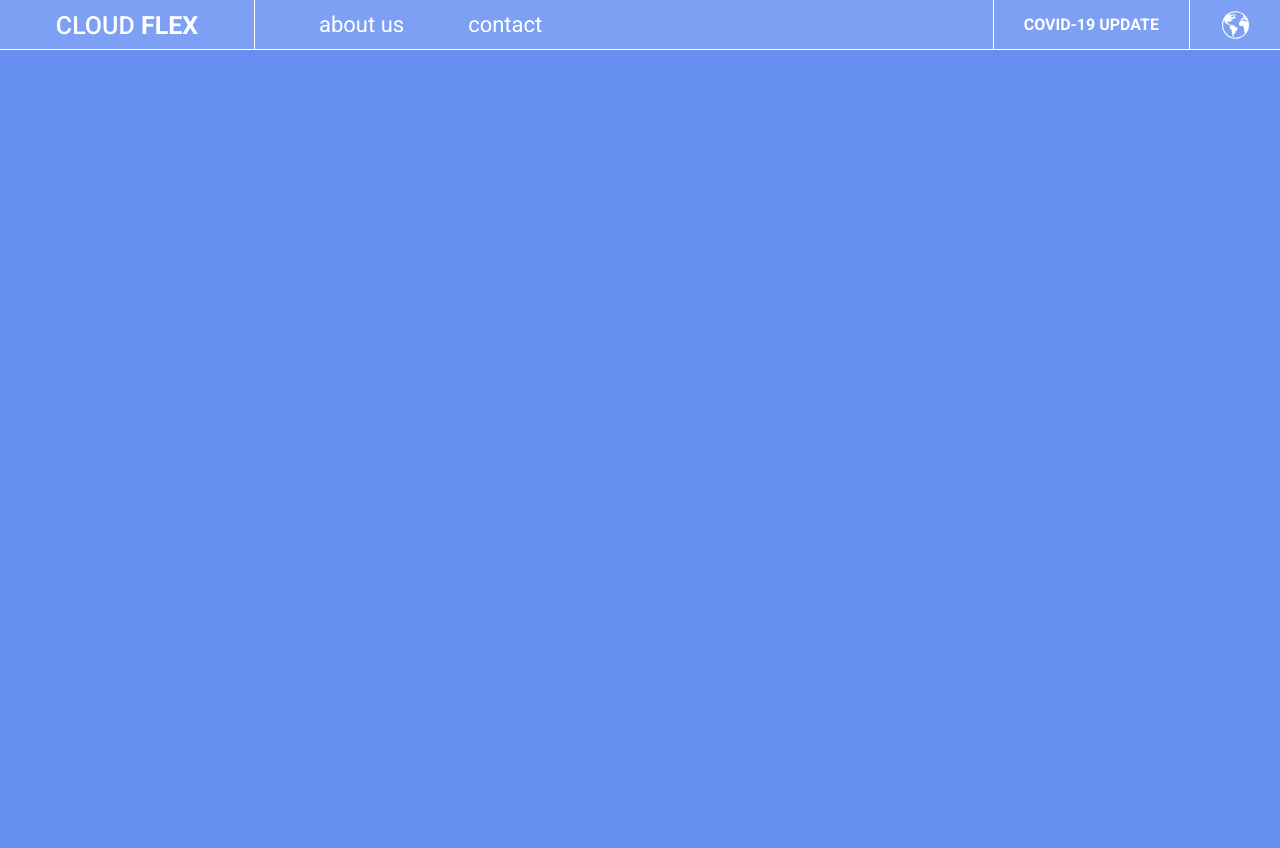
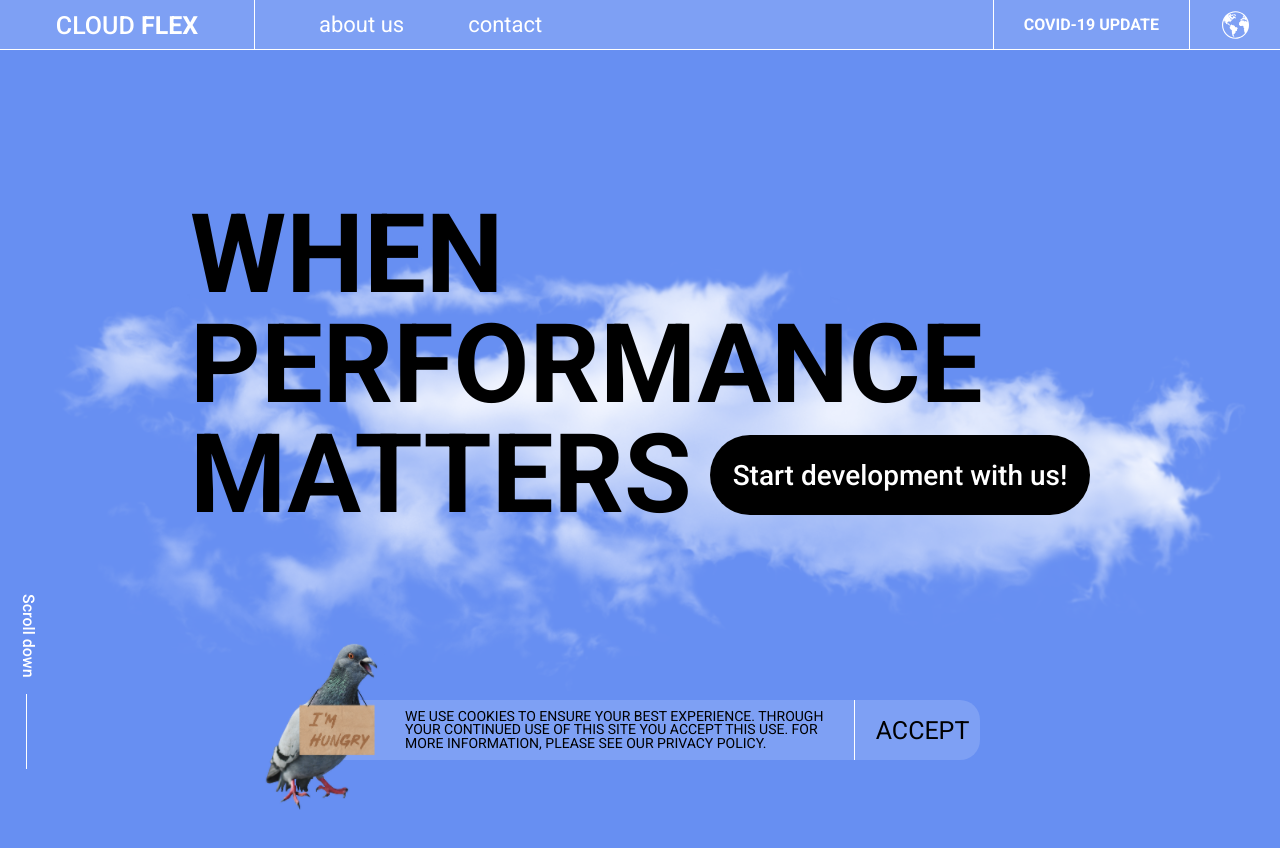
Before and after one commit to MaximZozulya/landing_Cloud_Flex, a website: page index.html in a window 1280 px wide. Before the commit the page ends 800 px from the top, so only its background shows below. Drawn offline with nearby package versions, Linux system fonts and the light colour scheme; files that its build step writes are made by us from their sources.

Commit message:
hero section implementation

```diff
--- a/index.html
+++ b/index.html
@@ -42,5 +42,33 @@
       </div>
     </header>
 
+    <main aria-label="main content">
+      <section class="hero-section" aria-label="hero section">
+        <div class="container">
+          <div class="hero">
+            <div class="hero__content content">
+              <h1 class="content__title">when performance matters</h1>
+              <button class="content__action-btn">Start development with us!</button>
+            </div>
+
+            <div class="hero__notify notify">
+              <img class="notify__img" src="assets/favicon.png" alt="pigeon image">
+              <p class="notify__content">
+                WE USE COOKIES TO ENSURE YOUR BEST EXPERIENCE.
+                THROUGH YOUR CONTINUED USE OF THIS SITE YOU ACCEPT THIS USE.
+                FOR MORE INFORMATION, PLEASE SEE OUR PRIVACY POLICY.
+              </p>
+              <button class="notify__btn">accept</button>
+            </div>
+
+            <div class="hero__scroll scroll">
+              <span class="scroll__content">Scroll down</span>
+            </div>
+
+          </div>
+
+        </div>
+      </section>
+    </main>
   </body>
 </html>
--- /dev/null
+++ b/styles/_hero.scss
@@ -0,0 +1,216 @@
+@use 'variables' as v;
+@use 'mixins' as m;
+@use 'placeholders';
+@use 'sass:color';
+
+
+.hero {
+  position: relative;
+  max-width: 1260px;
+  height: 830px;
+  margin: 0 auto;
+  padding: 150px 0 0 0;
+  background: url('../assets/webp/clouds.webp') center/contain no-repeat;
+
+  &__content {
+    position: relative;
+    width: 900px;
+    margin: 0 auto;
+  }
+
+  @media (max-width: v.$media_md) {
+    padding: 110px 15px 0;
+    background: url('../assets/webp/clouds.webp') 0 25%/contain no-repeat;
+  }
+}
+
+.content {
+  &__title {
+    @include m.font(110px, 700, v.$color-black);
+    text-transform: uppercase;
+    line-height: 1;
+  }
+
+  &__action-btn {
+    width: 380px;
+    height: 80px;
+    background-color: v.$color-black;
+    border-radius: 45px;
+    border: none;
+    cursor: pointer;
+    @include m.font(28px, 500, v.$color-white);
+    @include m.position(absolute, 1, -1, bottom, right, 15px, 0);
+
+    &:hover {
+      background-color: color.adjust(v.$color-black, $alpha: -0.35);
+    }
+
+    &:focus {
+      outline: none;
+    }
+
+    &:focus {
+      outline: 2px solid v.$color-white;
+    }
+  }
+
+  @media (max-width: v.$media_lg) {
+    width: 100%;
+    max-width: 560px;
+    height: 400px;
+
+    &__title {
+      @include m.font(100px, 700, v.$color-black);
+      text-transform: uppercase;
+      line-height: 1;
+    }
+
+    &__action-btn {
+      @include m.position(absolute, 1, -1, bottom, left, 0, 15px);
+    }
+  }
+
+  @media (max-width: v.$media_md) {
+    width: 100%;
+    max-width: 700px;
+
+    &__title {
+      @include m.font(75px, 700, v.$color-black);
+      text-transform: uppercase;
+      line-height: 1;
+    }
+
+    &__action-btn {
+      width: 260px;
+      height: 60px;
+      @include m.font(18px, 400, v.$color-white);
+    }
+  }
+
+  @media (max-width: v.$media_sm) {
+    width: 100%;
+    max-width: 350px;
+    height: 280px;
+
+    &__title {
+      @include m.font(45px, 500, v.$color-black);
+      text-transform: uppercase;
+      line-height: 1;
+    }
+  }
+
+  @media (max-width: v.$media_sm) {
+    width: 700px;
+  }
+}
+
+.notify {
+  position: relative;
+  margin: 170px auto 0;
+  width: 680px;
+  height: 60px;
+  background-color: color.adjust(v.$color-white, $alpha: -0.85);
+  border-radius: 20px;
+  @include m.d-flex(end, center, nowrap, row, 10px);
+
+  &__img {
+    width: 126px;
+    height: 198px;
+    @include m.position(absolute, 1, -1, top, left, -75px, -35px);
+  }
+
+  &__content {
+    width: 450px;
+    height: 100%;
+    text-transform: uppercase;
+    @include m.d-flex(center, center, nowrap);
+    @include m.font(14px, 400, v.$color-black);
+    border-right: 1px solid v.$color-white;
+    line-height: 0.95;
+  }
+
+  &__btn {
+    width: 115px;
+    background: none;
+    border: none;
+    text-transform: uppercase;
+    @include m.font(25px, 400, v.$color-black);
+    @extend %hover-light;
+
+    &:focus {
+      outline: none;
+    }
+
+    &:focus {
+      outline: 2px solid v.$color-white;
+      border-radius: 10px;
+    }
+  }
+
+  @media (max-width: v.$media_lg) {
+    width: 100%;
+    max-width: 450px;
+    margin: 140px auto 0;
+    height: fit-content;
+    @include m.d-flex(start, center, nowrap, column, 0, 0);
+
+    &__content {
+      width: 100%;
+      padding: 15px 10px 15px 80px;
+      @include m.font(12px, 500, v.$color-black);
+      border-right: none;
+      border-bottom: 1px solid v.$color-white;
+      line-height: 1.3;
+    }
+
+    &__btn {
+      padding: 15px 0;
+      @include m.font(30px, 400, v.$color-black);
+    }
+  }
+
+
+  @media (max-width: v.$media_sm) {
+    &__img {
+      @include m.position(absolute, 1, -1, top, left, -45px, -15px);
+    }
+
+    &__content {
+      padding: 10px 10px 10px 100px;
+      @include m.font(12px, 500, v.$color-black);
+    }
+  }
+}
+
+.scroll {
+  @include m.position(absolute, 1, -1, bottom, left, 200px, 10px);
+
+  &__content {
+    position: relative;
+    @include m.font(16px, 500, v.$color-white);
+    writing-mode: vertical-rl;
+    cursor: pointer;
+
+    &::after {
+      content: '';
+      @include m.position(absolute, 1, -1, top, left, 100px, 6px);
+      display: block;
+      width: 1px;
+      height: 75px;
+      background-color: v.$color-white;
+    }
+  }
+
+  @media (max-width: v.$media_lg) {
+    @include m.position(absolute, 1, -1, bottom, left, 70px, 20px);
+  }
+
+  @media (max-width: v.$media_md) {
+    @include m.position(absolute, 1, -1, bottom, left, 130px, 20px);
+  }
+
+  @media (max-width: v.$media_sm) {
+    @include m.position(absolute, 1, -1, bottom, left, 260px, 20px);
+  }
+
+}
--- a/styles/_importer.scss
+++ b/styles/_importer.scss
@@ -1,3 +1,4 @@
 @forward 'reset';
 @forward 'basic';
 @forward 'header';
+@forward 'hero';
--- a/styles/_mixins.scss
+++ b/styles/_mixins.scss
@@ -7,3 +7,24 @@
   column-gap: $column-gap;
   row-gap: $row-gap;
 }
+
+@mixin position($type: relative, $zIndex: 1, $inset: -1, $top-or-bottom: top, $left-or-right: left, $value1: 0, $value2: 0) {
+  position: $type;
+  z-index: $zIndex;
+
+  @if $inset > -1 {
+    inset: $inset;
+  }
+  @else {
+    #{$top-or-bottom}:$value1;
+    #{$left-or-right}:$value2;
+  }
+}
+
+
+@mixin font($size: 16, $weight: 400, $color: #ffffff, $style: normal){
+  font-size: $size;
+  font-weight: $weight;
+  font-style: $style;
+  color: $color;
+}
--- a/styles/_placeholders.scss
+++ b/styles/_placeholders.scss
@@ -6,3 +6,10 @@
     color: v.$color-black;
   }
 }
+
+%hover-light {
+  &:hover {
+    cursor: pointer;
+    color: v.$color-white;
+  }
+}
```
Also changed, not shown: assets/webp/clouds.webp (added).
